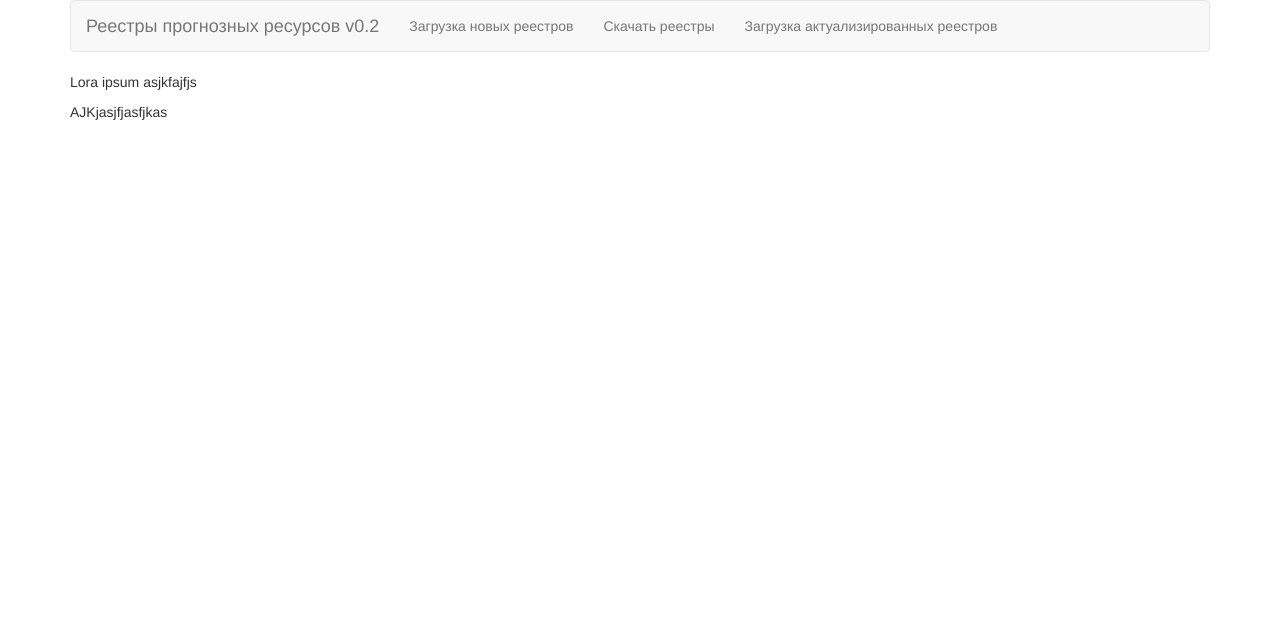
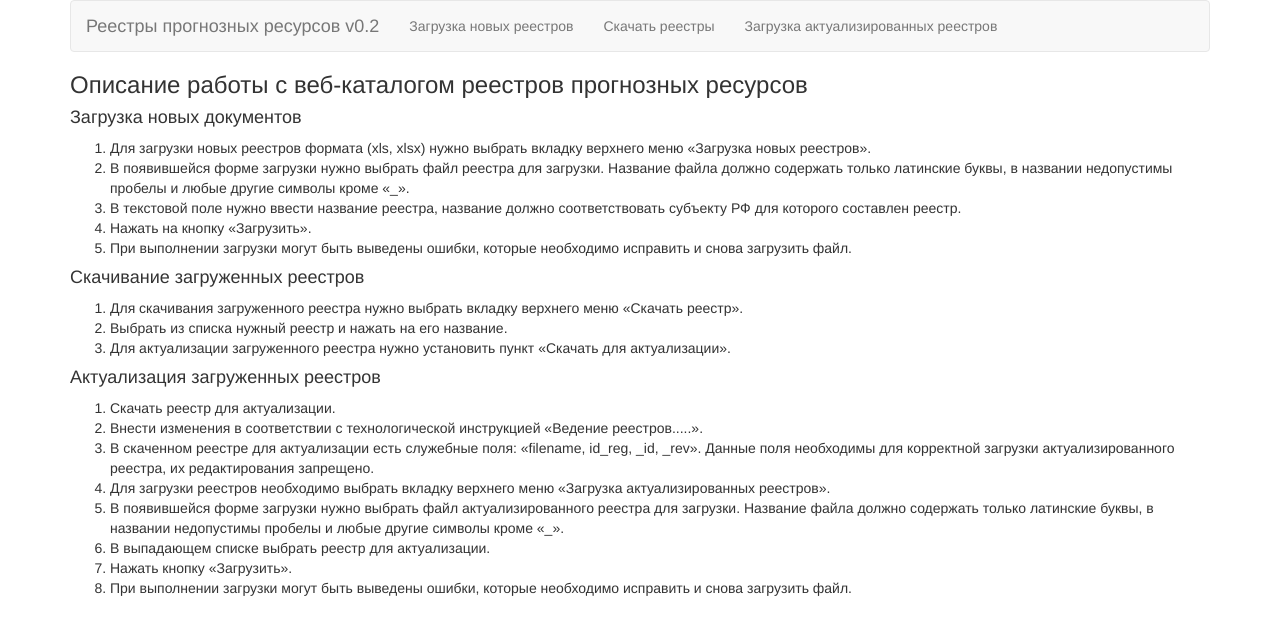
Before and after one commit to pirr/geol_db_tools, a Flask app: page / in a window 1280 px wide. Shown: the top 635 px of the page. Run offline with Flask 2, Linux system fonts and the light colour scheme; some libraries are stand-ins or nearby versions.

Commit message:
added instruction

```diff
--- a/templates/index.html
+++ b/templates/index.html
@@ -1,5 +1,64 @@
 {% extends "base.html" %}
 {% block body %}
-	<p> Lora ipsum asjkfajfjs </p>
-	<p> AJKjasjfjasfjkas </p>
+	<h3> Описание работы с веб-каталогом реестров прогнозных ресурсов </h3>
+	<h4> Загрузка новых документов </h4>
+        <ol>
+            <li>
+                Для загрузки новых реестров формата (xls, xlsx) нужно выбрать вкладку верхнего меню «Загрузка новых реестров».
+            </li>
+            <li>
+                В появившейся форме загрузки нужно выбрать файл реестра для загрузки. Название файла должно содержать только латинские буквы, в названии недопустимы пробелы и любые другие символы кроме «_».
+            </li>
+            <li>
+                В текстовой поле  нужно ввести название реестра, название должно соответствовать субъекту РФ для которого составлен реестр.
+            </li>
+            <li>
+                Нажать на кнопку «Загрузить».
+            </li>
+            <li>
+                При выполнении загрузки могут быть выведены ошибки, которые необходимо исправить и снова загрузить файл.
+            </li>
+        </ol>
+
+    <h4>Скачивание загруженных реестров</h4>
+        <ol>
+            <li>
+                Для скачивания загруженного реестра нужно выбрать вкладку верхнего меню «Скачать реестр».
+            </li>
+            <li>
+                Выбрать из списка нужный реестр и нажать на его название.
+            </li>
+            <li>
+                Для актуализации загруженного реестра нужно установить пункт «Скачать для актуализации».
+            </li>
+        </ol>
+
+    <h4>Актуализация загруженных реестров</h4>
+        <ol>
+            <li>
+                Скачать реестр для актуализации.
+            </li>
+            <li>
+                Внести изменения в соответствии с технологической инструкцией «Ведение реестров.....».
+            </li>
+            <li>
+                 В скаченном реестре для актуализации есть служебные поля: «filename, id_reg, _id, _rev». Данные поля необходимы для корректной загрузки актуализированного реестра, их редактирования запрещено.
+            </li>
+            <li>
+                Для загрузки реестров необходимо выбрать вкладку верхнего меню «Загрузка актуализированных реестров».
+            </li>
+            <li>
+                В появившейся форме загрузки нужно выбрать файл актуализированного реестра для загрузки. Название файла должно содержать только латинские буквы, в названии недопустимы пробелы и любые другие символы кроме «_».
+            </li>
+            <li>
+                В выпадающем списке выбрать реестр для актуализации.
+            </li>
+            <li>
+                Нажать кнопку «Загрузить».
+            </li>
+            <li>
+                При выполнении загрузки могут быть выведены ошибки, которые необходимо исправить и снова загрузить файл.
+            </li>
+        </ol>
+
 {% endblock %}
```
